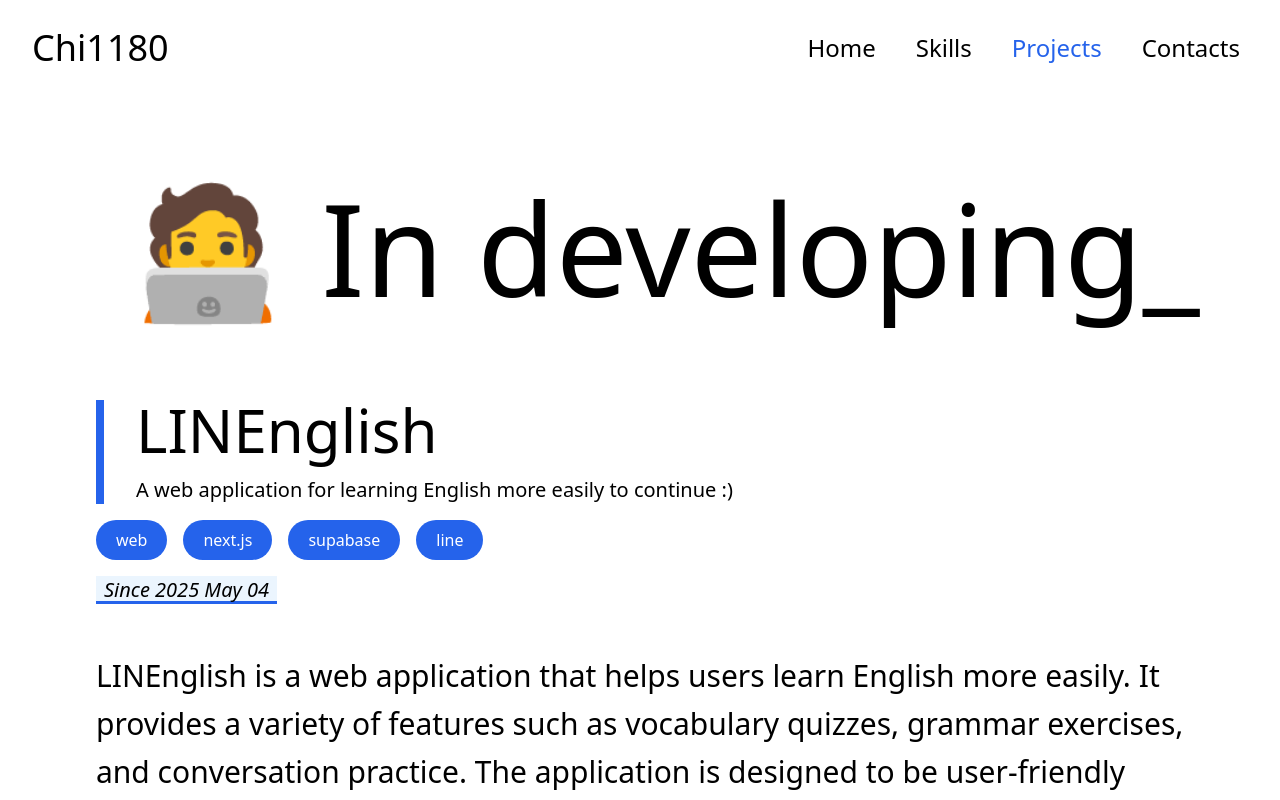
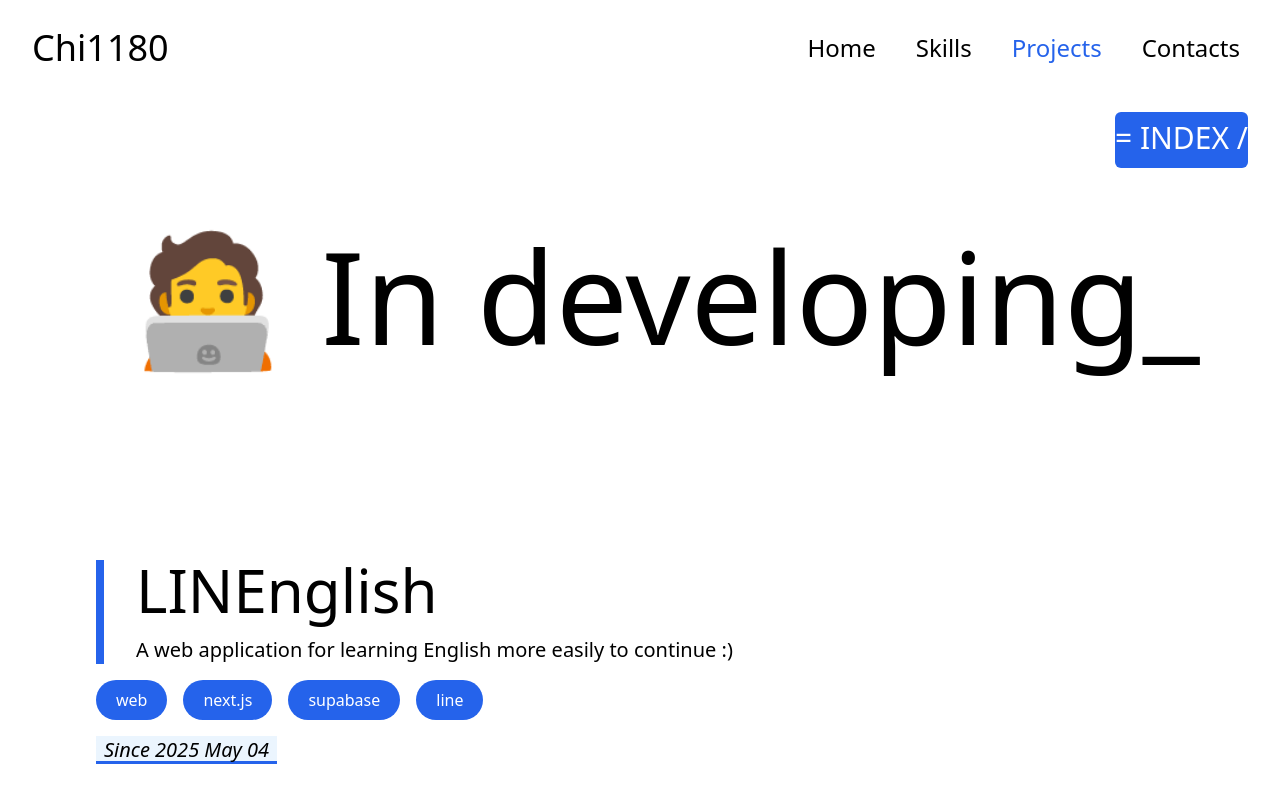
Before and after one commit to chi1180/portfolio, a Next.js app: page /projects in a window 1280 px wide. Shown: the top 800 px of the page. Built offline with nearby package versions, Linux system fonts and the light colour scheme.

Commit message:
I implemented indebar and add time data for English note project info.

```diff
--- a/app/globals.css
+++ b/app/globals.css
@@ -6,3 +6,7 @@
   --secondary: "#EBF5FE";
   --text: "#1a1a1a";
 }
+
+* {
+  scroll-behavior: smooth;
+}
--- a/app/projects/data.ts
+++ b/app/projects/data.ts
@@ -1,6 +1,6 @@
 export const projectData = [
   {
-    type: "developing",
+    type: "in-developing",
     title_contents: {
       title: "LINEnglish",
       sub: "A web application for learning English more easily to continue :)",
@@ -129,7 +129,7 @@ export const projectData = [
       link: "https://github.com/chi1180/EnglishNote",
     },
     tag_list: ["electron", "javascript", "html", "css"],
-    time: [""],
+    time: ["2025 Jun 2", "2025 Jun 7"],
     description:
       "Simple Electron desktop application for managing English vocabularies with prints.",
     pictures: [
@@ -220,7 +220,7 @@ export const projectData = [
 ] as ProjectInfo[];
 
 export interface ProjectInfo {
-  type: "developing" | "developed" | "mini-project";
+  type: "in-developing" | "developed" | "mini-project";
   title_contents: {
     title: string;
     sub: string;
--- a/app/projects/page.tsx
+++ b/app/projects/page.tsx
@@ -6,6 +6,7 @@ import SwiperComponent from "@/components/swiper";
 import Link from "next/link";
 import { useEffect, useState } from "react";
 import { projectData, type ProjectInfo } from "./data";
+import IndexBar from "@/components/indexbar";
 
 export default function ProjectsPage() {
   const [developing_text, setDevelopingText] = useState("🧑‍💻 In developing");
@@ -74,7 +75,12 @@ export default function ProjectsPage() {
 
   function projectViewFormator(project_info: ProjectInfo) {
     return (
-      <div className="mx-24">
+      <div
+        className="mx-24 pt-28"
+        id={project_info.title_contents.title
+          .toLowerCase()
+          .replaceAll(" ", "-")}
+      >
         {projectTitle(
           project_info.title_contents.title,
           project_info.title_contents.sub,
@@ -100,6 +106,7 @@ export default function ProjectsPage() {
   return (
     <div className="w-full">
       <Header />
+      <IndexBar contents={project_data} />
       <main>
         {/* In developing  */}
         <fieldset>
@@ -108,7 +115,7 @@ export default function ProjectsPage() {
           </legend>
 
           {project_data
-            .filter((d) => d.type === "developing")
+            .filter((d) => d.type === "in-developing")
             .map((info) => (
               <div key={info.title_contents.title}>
                 {projectViewFormator(info)}
--- a/components/header.tsx
+++ b/components/header.tsx
@@ -63,7 +63,7 @@ export default function Header() {
             <li key={link}>
               <a
                 href={link === "home" ? "/" : `/${link}`}
-                className={`mb-4 text-2xl font-medium ${`/${link}` === pageLocation ? "text-(--accent)" : ""}`}
+                className={`mb-4 text-2xl font-medium ${`/${link}` === pageLocation ? "text-(--accent)" : ""} ${pageLocation === "/" && link === "home" ? "text-(--accent)" : ""}`}
               >
                 {link.at(0)?.toUpperCase() + link.slice(1)}
               </a>
--- /dev/null
+++ b/components/indexbar.tsx
@@ -0,0 +1,59 @@
+"use client";
+
+import { useState } from "react";
+import type { indexbarProps } from "./type";
+import Link from "next/link";
+
+export default function IndexBar({ contents }: indexbarProps) {
+  const [expand, setExpand] = useState(false);
+
+  return (
+    <div className="w-full h-12 sticky top-28 flex justify-end pr-8">
+      <div className="w-fit min-w-[180]">
+        <h2
+          className={`text-3xl py-2 pb-3 text-center bg-(--accent) rounded-t-md text-white cursor-pointer transition-all duration-300 ease-in ${expand ? "" : "rounded-md"} select-none`}
+          onKeyUp={() => {}}
+          onClick={() => setExpand((pre) => !pre)}
+        >
+          = INDEX {expand ? "_" : "/"}
+        </h2>
+        <nav
+          className={`px-3 py-6 rounded-md shadow-md max-h-screen overflow-scroll bg-white ${expand ? "block h-fit" : "hidden h-0"}`}
+        >
+          {["In developing", "Developed", "Mini project"].map(
+            (project, index) => (
+              <div key={project}>
+                <h3 className={`text-3xl pb-2 ${index ? "pt-6" : ""}`}>
+                  {project}
+                </h3>
+                <ol className="pl-2 flex flex-col gap-1">
+                  {contents
+                    .filter(
+                      (p) =>
+                        p.type === project.toLowerCase().replaceAll(" ", "-"),
+                    )
+                    .reverse()
+                    .map((p) => (
+                      <Link
+                        key={p.title_contents.title}
+                        href={"#".concat(
+                          p.title_contents.title
+                            .toLowerCase()
+                            .replaceAll(" ", "-"),
+                        )}
+                        className="w-fit"
+                      >
+                        <li className="text-xl hover:text-(--accent)">
+                          {p.title_contents.title}
+                        </li>
+                      </Link>
+                    ))}
+                </ol>
+              </div>
+            ),
+          )}
+        </nav>
+      </div>
+    </div>
+  );
+}
--- a/components/type.ts
+++ b/components/type.ts
@@ -1,3 +1,9 @@
+import type { ProjectInfo } from "@/app/projects/data";}
+
 export type swiperComponentProps = {
   pictures: string[];
 };
+
+export type indexbarProps = {
+  contents: ProjectInfo[];
+}
```
